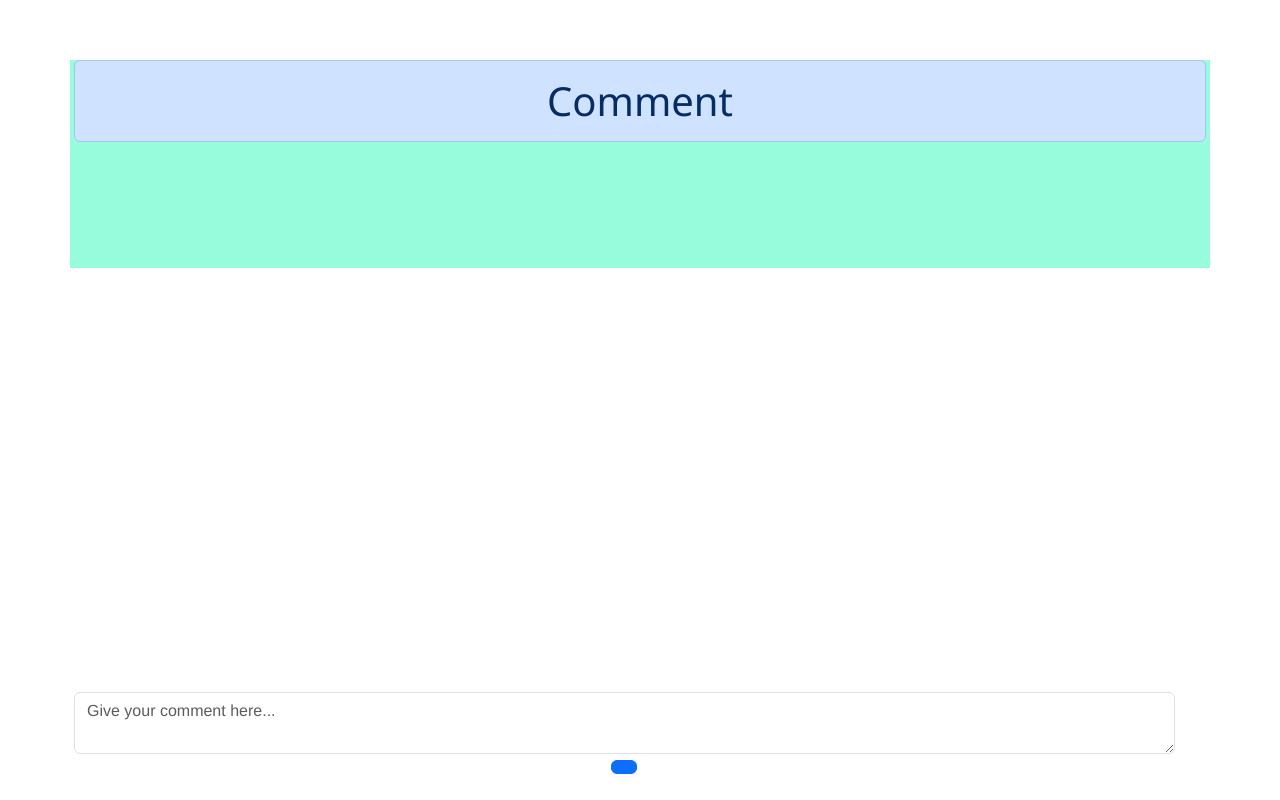
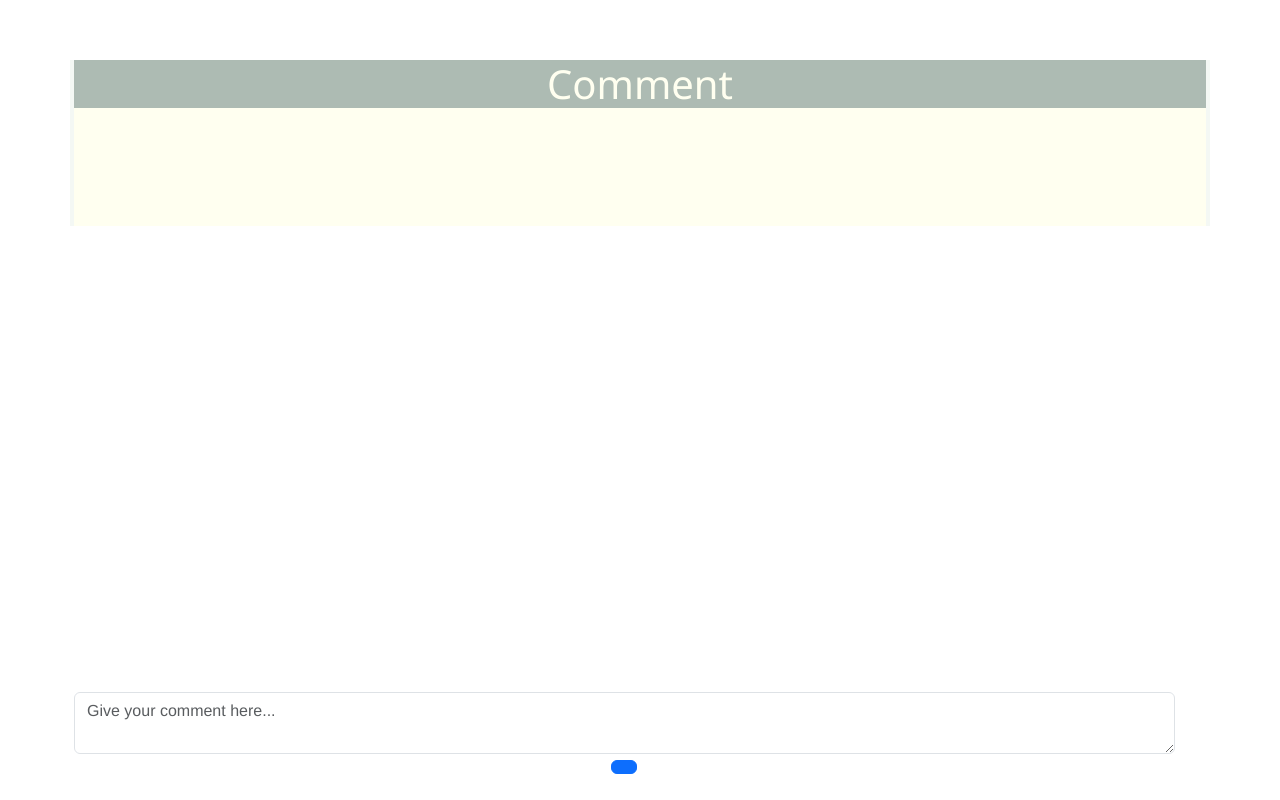
Before and after one commit to Highe-Stark/TIA, a Vue app: page / in a window 1280 px wide. Built offline with nearby package versions, Linux system fonts and the light colour scheme.

Commit message:
modify font color and background

```diff
--- a/src/components/layout.vue
+++ b/src/components/layout.vue
@@ -1,18 +1,19 @@
 <template>
   <div id="container" class="container">
     <div id="page">
-      <h1 class="alert alert-primary">Comment</h1>
+      <div class="jumbotron">
+        <h1 style="color: rgb(255,255,240)">Comment</h1>
+      </div>
       <span id="cmt-pane" v-for="cmt in comments" v-bind:key="cmt.cmtWord" class="row">
         <div class="cmt row">
           <div>
             <img src="../assets/logo.png" alt="face" class="card-img-top img-circle cmt" height="45rem" width="45rem">
           </div>
           <div>
-            <span v-html='cmt.cmtWord'></span>
+            <span id="cmtcnt" v-html='cmt.cmtWord'></span>
           </div>
-          <div>
+          <div align="right">
             <p class="time">{{cmt.time}}</p>
-          </div>
             <button type="button" v-on:click="support(cmt)" class="btn btn-primary btn-sm">
               <span class="glyphicon glyphicon-chevron-up"></span>
               <span class="badge">{{cmt.numSup}}</span>
@@ -22,9 +23,10 @@
               <span class="badge">{{cmt.numOpp}}</span>
             </button>
           </div>
+        </div>
       </span>
     </div>
-    <div id="input-pane" class="footer">
+    <div id="input-pane" class="footer" align="center">
       <textarea class="form-control" id="user-cmt" placeholder="Give your comment here..."></textarea>
       <button id="post" class="btn btn-primary btn-block" v-on:click="issue" >
         <span class="glyphicon glyphicon-send"></span>
@@ -82,25 +84,36 @@ export default {
   height: 100%;
   padding-right: 0.25rem;
   padding-left: 0.25rem;
-  background-color:rgba(75, 250, 192, 0.575);
+  background-color:rgba(243, 247, 243, 0.877);
 }
 #page {
   min-height: 100%;
   padding-bottom: 110px;
+  background-color:ivory;
 }
 h1 {
   font-family:'Segoe UI', Tahoma, Geneva, Verdana, sans-serif;
   color: ivory;
-  background-color: aqua;
+  background-color: rgba(94, 121, 121, 0.507);
+}
+#cmtcnt {
+  font-size: 2.5rem;
+  margin-top: 2.4rem;
+  padding-left: 2rem;
+  padding-right: 0.3rem;
 }
 .cmt {
-  margin-top:0.5rem;
+  font-size: 1.3rem;
+  margin-top: 0.5rem;
   margin-bottom: 0.5rem;
   margin-left: 0.4rem;
   margin-right: 0.4rem;
   text-align: left;
   padding:0.5rem;
   font-size: large;
+  border-bottom-style: solid;
+  border-bottom-width: 1px;
+  border-bottom-color: rgba(178, 169, 157, 0.9);
 }
 .time {
   font-size: 0.3rem;
```
Lines whose indentation alone changed are shown as unchanged.
